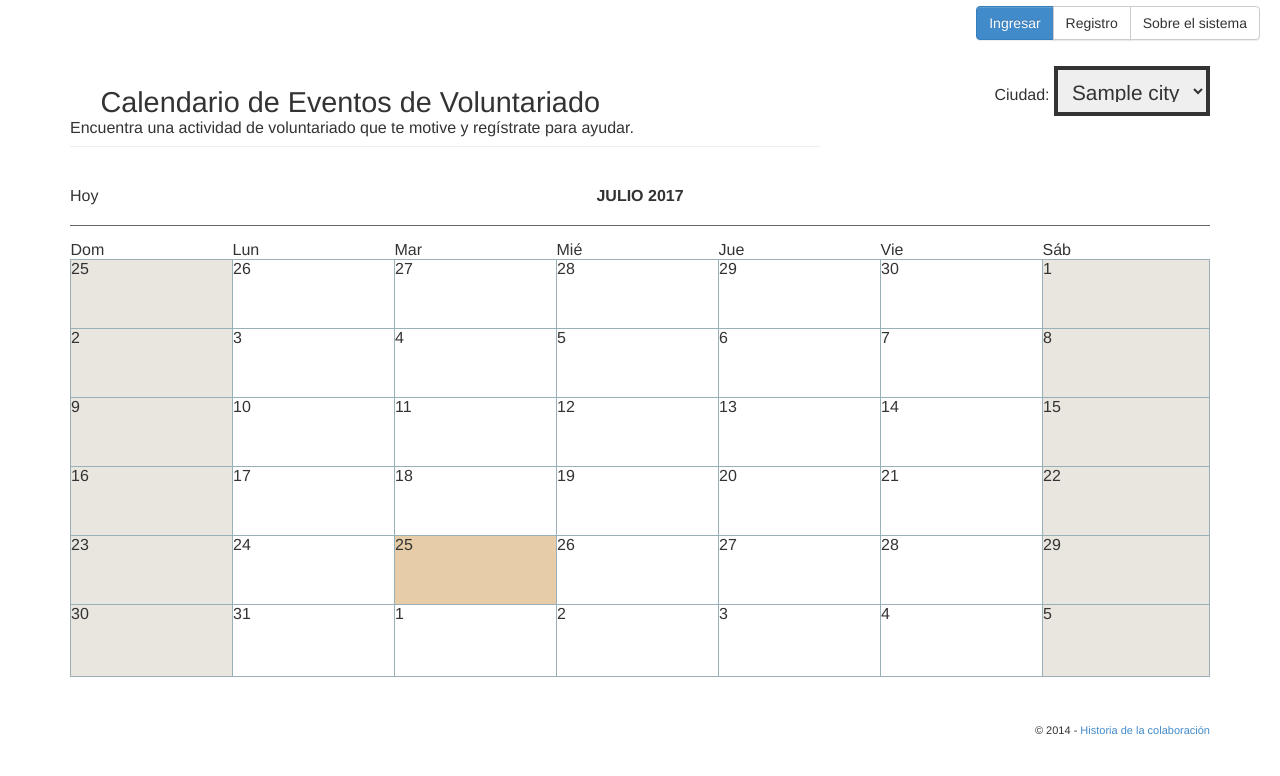
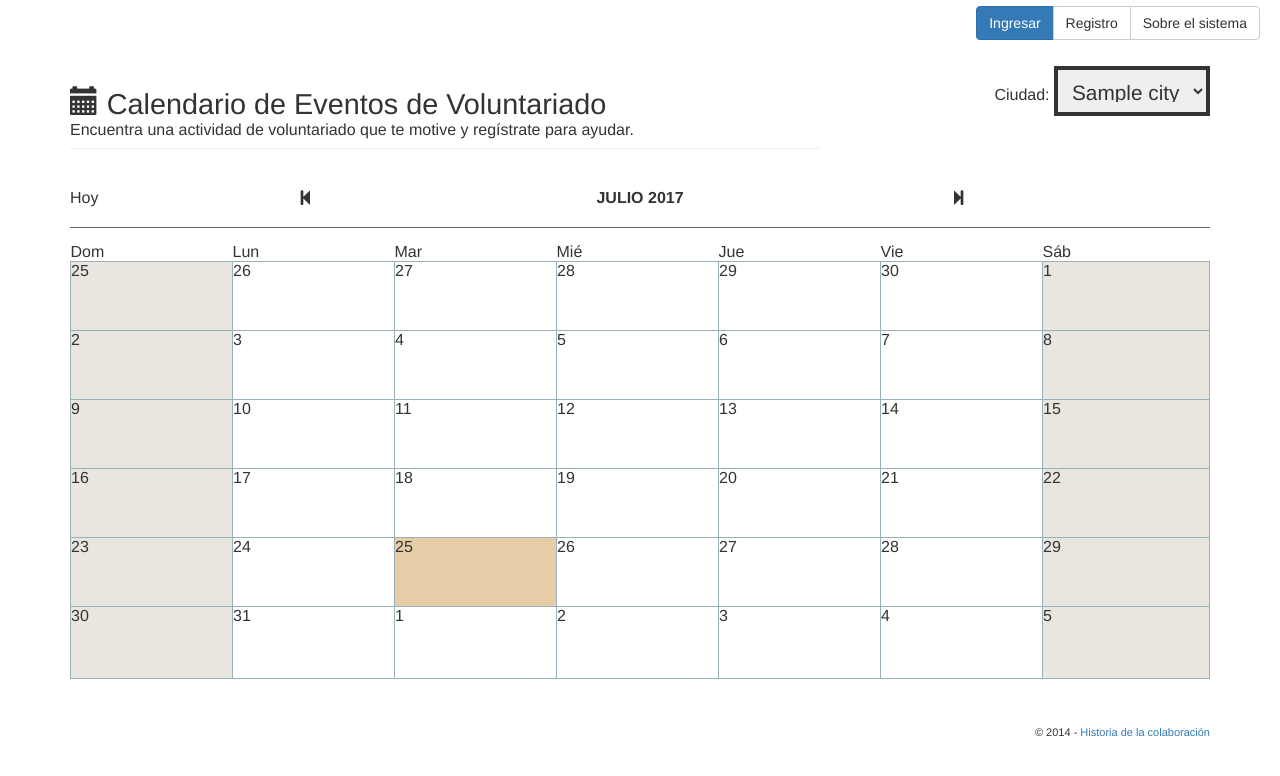
Before and after one commit to dmeza/fcr, a Rails app: page / in a window 1280 px wide. Shown: the top 776 px of the page. Run offline with Rails 7, Linux system fonts and the light colour scheme; tables that the repository leaves empty hold one stand-in row (values such as "Sample post"); data that the repository does not hold is empty; style sheets or scripts are compiled from the project's sources; parts of the project's set-up code (start-up, migrations or seed data) failed here and were passed over; some libraries are stand-ins or nearby versions.

Commit message:
Fix issue with bootstrap

```diff
--- a/app/assets/stylesheets/application.scss
+++ b/app/assets/stylesheets/application.scss
@@ -10,9 +10,10 @@
  *
  *= require_self
  *= require jquery-ui-1.10.2.custom
- *= require_tree ./bootstrap3
  *= require_tree ./theme_base
 */
+@import "bootstrap-sprockets";
+@import "bootstrap";
 
 /* para esconder los cambios de vista del calendario que se ven mal */
 .fc-header-right > * {display: none;}
```
